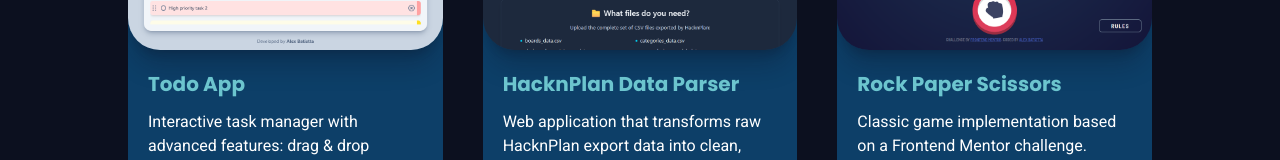
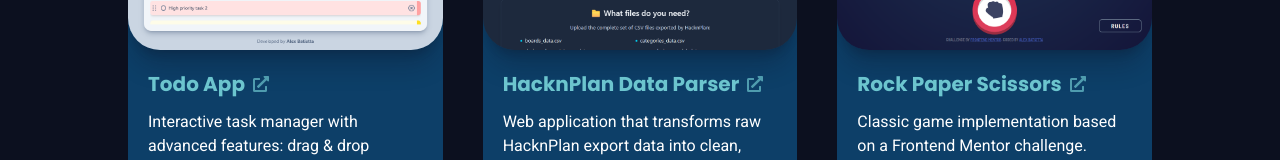
Before and after one commit to AlexBatistta/portfolio, a React (Vite) app: page / in a window 1280 px wide. Shown: the part 1400-1560 px from the top of the page. Built offline with nearby package versions, Linux system fonts and the light colour scheme.

Commit message:
feat: add project URLs to project cards and enhance click handling

```diff
--- a/i18n.js
+++ b/i18n.js
@@ -35,18 +35,21 @@
 					description:
 						'Interactive task manager with advanced features: drag & drop reordering, priority system, smart filtering, and local storage persistence. Fully responsive design for a seamless user experience across all devices.',
 					tags: ['React', 'TypeScript', 'Tailwind'],
+					url: 'https://github.com/AlexBatistta/todo-list',
 				},
 				project2: {
 					title: 'HacknPlan Data Parser',
 					description:
 						'Web application that transforms raw HacknPlan export data into clean, readable reports. Features bulk CSV processing, intelligent filtering by status and importance, ID-to-name conversion, and flexible export options in CSV or JSON format.',
 					tags: ['React', 'TypeScript', 'Tailwind'],
+					url: 'https://github.com/AlexBatistta/csv_previewer',
 				},
 				project3: {
 					title: 'Rock Paper Scissors',
 					description:
 						'Classic game implementation based on a Frontend Mentor challenge. Features interactive gameplay against computer AI, score tracking, and clean responsive design built with vanilla JavaScript and modern CSS.',
 					tags: ['HTML5', 'CSS', 'JavaScript'],
+					url: 'https://github.com/AlexBatistta/rock-paper-scissors-master',
 				},
 				skills: {
 					paragraph1:
@@ -99,18 +102,21 @@
 					description:
 						'Aplicación interactiva para gestión de tareas con características avanzadas: reorganización drag & drop, sistema de prioridades, filtrado inteligente y almacenamiento local. Diseño responsivo para una experiencia fluida en todos los dispositivos.',
 					tags: ['React', 'TypeScript', 'Tailwind'],
+					url: 'https://github.com/AlexBatistta/todo-list',
 				},
 				project2: {
 					title: 'HacknPlan Data Parser',
 					description:
 						'Aplicación web que transforma datos de exportación de HacknPlan en reportes limpios y legibles. Incluye procesamiento masivo de CSV, filtrado inteligente por estado e importancia, conversión de IDs a nombres, y opciones flexibles de exportación en CSV o JSON.',
 					tags: ['React', 'TypeScript', 'Tailwind'],
+					url: 'https://github.com/AlexBatistta/csv_previewer',
 				},
 				project3: {
 					title: 'Rock Paper Scissors',
 					description:
 						'Implementación del juego clásico basada en un desafío de Frontend Mentor. Incluye jugabilidad interactiva contra IA, seguimiento de puntuación y diseño responsivo limpio construido con JavaScript vanilla y CSS moderno.',
 					tags: ['HTML5', 'CSS', 'JavaScript'],
+					url: 'https://github.com/AlexBatistta/rock-paper-scissors-master',
 				},
 				skills: {
 					paragraph1:
--- a/src/components/ProjectCard.jsx
+++ b/src/components/ProjectCard.jsx
@@ -1,13 +1,23 @@
 
-export const ProjectCard = ({ isHorizontal = false, className, title, description, tags, image }) => {
-	tags;
+import React from 'react';
+import { FaExternalLinkAlt } from 'react-icons/fa';
+
+export const ProjectCard = ({ isHorizontal = false, className, title, description, tags, image, url }) => {
+	const handleClick = () => {
+		if (url) {
+			window.open(url, '_blank');
+		}
+	};
 	return (
-		<div className={`bg-primary flex overflow-hidden rounded-4xl w-70 sm:w-auto ${isHorizontal ? 'flex-row  h-60' : 'flex-col'} ${className}`}>
-			<div className={`overflow-hidden rounded-4xl  shadow-darker/25 ${isHorizontal ? "w-[50%] sm:order-1 shadow-left" : "w-full h-auto shadow-xl"} object-cover`}>
+		<div className={`bg-primary flex overflow-hidden rounded-4xl w-70 sm:w-auto ${isHorizontal ? 'flex-row  h-60' : 'flex-col'} ${className} cursor-pointer hover:scale-102 transition-all duration-300 active:scale-98`}>
+			<div className={`overflow-hidden rounded-4xl  shadow-darker/25 ${isHorizontal ? "w-[50%] sm:order-1 shadow-left" : "w-full h-auto shadow-xl"} object-cover`} onClick={handleClick}>
 				<img className='h-full w-full object-cover' src={image}></img>
 			</div>
 			<div className={`px-5 flex flex-col justify-center py-5 gap-3 grow ${isHorizontal ? 'w-[50%]' : ''}`} >
-				<h3 className='text-secondary text-xl font-poppins'>{title}</h3>
+				<h3 className='text-secondary text-xl font-poppins flex items-center gap-2'>
+					{title}
+					<FaExternalLinkAlt className="w-4 h-4 opacity-70" />
+				</h3>
 				<p className='font-roboto text-base text-white'>
 					{description}
 				</p>
--- a/src/components/Projects.jsx
+++ b/src/components/Projects.jsx
@@ -13,13 +13,13 @@
 			<SectionTitle section='projects' />
 			<p className='paraph'>{t('projects.description')}</p>
 			<div className='grid gap-10 md:w-[80dvw] grid-cols-1 sm:grid-cols-2 lg:grid-cols-3 lg:grid-rows-1 mt-10'>
-				<ProjectCard title={t('project1.title')} description={t('project1.description')} image={project1} tags={t('project1.tags', { returnObjects: true })} />
+				<ProjectCard title={t('project1.title')} description={t('project1.description')} image={project1} tags={t('project1.tags', { returnObjects: true })} url={t('project1.url')} />
 
-				<ProjectCard title={t('project2.title')} description={t('project2.description')} image={project2} tags={t('project2.tags', { returnObjects: true })} />
+				<ProjectCard title={t('project2.title')} description={t('project2.description')} image={project2} tags={t('project2.tags', { returnObjects: true })} url={t('project2.url')} />
 
-				<ProjectCard className="flex sm:hidden lg:flex" title={t('project3.title')} description={t('project3.description')} image={project3} tags={t('project3.tags', { returnObjects: true })} />
+				<ProjectCard className="flex sm:hidden lg:flex" title={t('project3.title')} description={t('project3.description')} image={project3} tags={t('project3.tags', { returnObjects: true })} url={t('project3.url')} />
 
-				<ProjectCard isHorizontal={true} className="hidden sm:flex lg:hidden sm:col-span-2" title={t('project3.title')} description={t('project3.description')} image={project3} tags={t('project3.tags', { returnObjects: true })} />
+				<ProjectCard isHorizontal={true} className="hidden sm:flex lg:hidden sm:col-span-2" title={t('project3.title')} description={t('project3.description')} image={project3} tags={t('project3.tags', { returnObjects: true })} url={t('project3.url')} />
 			</div>
 
 		</section>
```
